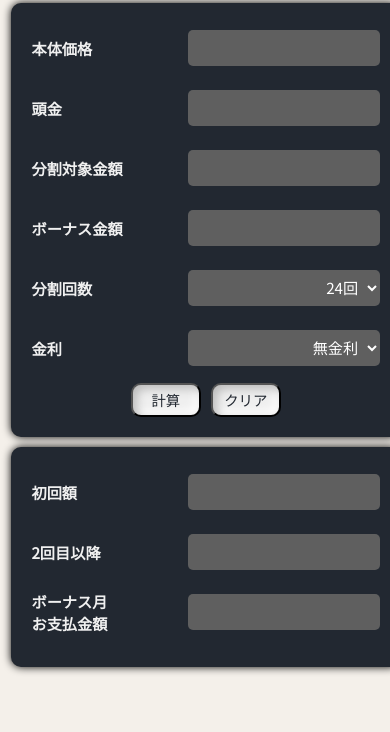
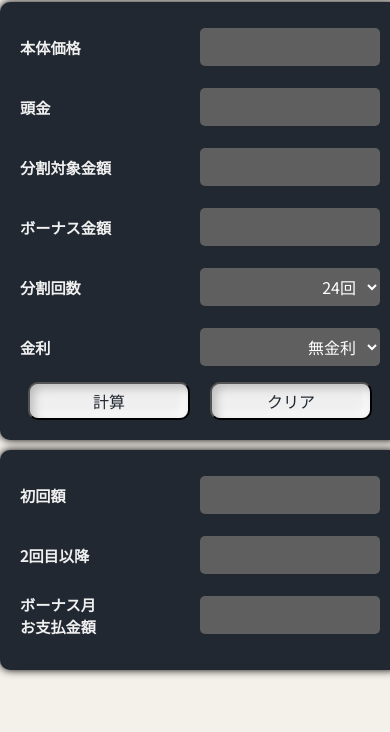
Before and after one commit to tooru-dayo/loan-simulator, a plain HTML site: page docs/index.html in a window 390 px wide. Shown: the part 112-844 px from the top of the page. Drawn offline with Linux system fonts and the light colour scheme.

Commit message:
Update jaccs.css

```diff
--- a/docs/jaccs.css
+++ b/docs/jaccs.css
@@ -3,7 +3,6 @@ body, input, select, button, textarea {
     font-family: 'Noto Sans JP', Arial, sans-serif;
     font-size: 1.1rem;
     color: #222831;
-    box-sizing: border-box;
 }
 
 body {
@@ -21,7 +20,6 @@ h1 {
     flex-direction: column;
     align-items: center;
     font-size: 1.7rem;
-    margin-bottom: 15px;
 }
 
 /* 共通ボックススタイル */
@@ -39,23 +37,19 @@ h1 {
 .button-container {
     display: flex;
     justify-content: center;
-    gap: 15px;
+    gap: 20px;
     font-weight: 600;
 }
 
 .button-container button {
     width: 80px;
-    height: 38px;
+    height: 40px;
+    padding: 5px 10px;
     font-size: 1rem;
     cursor: pointer;
     border-radius: 10px;
-    transition: transform 0.1s ease;
     box-shadow: inset 4px 4px 10px #bcbcbc,
                 inset -4px -4px 10px #ffffff;
-}
-
-.button-container button:hover {
-    transform: scale(1.03);
 }
 
 /* フォーム行 */
@@ -85,14 +79,15 @@ h1 {
     width: calc(80% - 130px);
     padding: 8px;
     text-align: right;
+    box-sizing: border-box;
+    margin-left: auto;
     font-weight: 400;
     height: 38px;
 }
 
 select {
     font-weight: 500;
-    text-align-last: right;       /* select右寄せ */
-    -moz-text-align-last: right;  /* Firefox対応 */
+    text-align-last: right; /* 選択肢右寄せ */
 }
 
 /* number input のスピンボタン非表示 */
@@ -119,7 +114,7 @@ input[type=number] {
     min-height: 50px;
 }
 
-/* スマホ(レスポンシブ対応) */
+/*スマホ(レスポンシブ対応)*/
 @media (max-width: 600px) {
     .calculator, .result {
         width: 95%;
@@ -127,42 +122,36 @@ input[type=number] {
     }
 
     .form-row {
-        flex-direction: row; /* 横並び維持 */
+        flex-direction: row;
         justify-content: space-between;
         align-items: center;
     }
 
     .form-row label {
-        width: 40%;
+        width: 45%;
+        margin-bottom: 0;
         font-size: 0.95rem;
         text-align: left;
-        margin: 0;
     }
 
     .JaccsInput input,
     .JaccsInput select,
     .result input {
-        width: 55%;
-        font-size: 0.95rem;
-        text-align: right;
-        height: 36px;
-        padding: 6px;
-        margin: 0;
-    }
-
-    .button-container {
-        gap: 10px;
-    }
-
-    .button-container button {
-        width: 70px;
-        height: 34px;
-        font-size: 0.9rem;
+        width: 50%;
+        margin-left: 0;
+        font-size: 1rem;
+        text-align: right; /* 入力文字右寄せ */
     }
 
     h1 {
         font-size: 1.4rem;
-        margin-bottom: 12px;
         text-align: center;
+        margin-bottom: 15px;
+    }
+
+    .button-container button {
+        width: 45%;
+        height: 38px;
+        font-size: 1rem;
     }
 }
```
